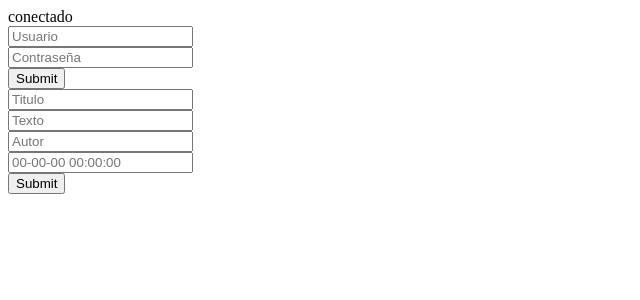
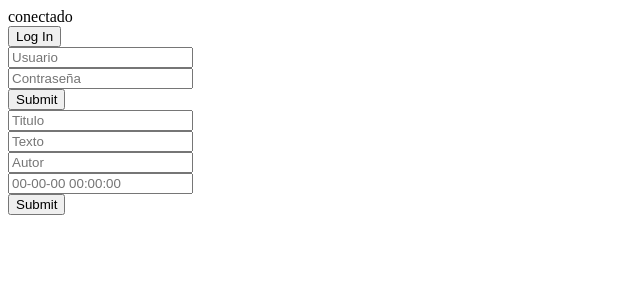
Before and after one commit to MarcosDAW/MarcosDAW, a PHP site: page / in a window 1280 px wide. Shown: the top 300 px of the page, without its empty margins (0-640 px from the left). Run offline with PHP 8.4, Linux system fonts and the light colour scheme.

Commit message:
agregado botones inicio sesion

```diff
--- a/blog/index.php
+++ b/blog/index.php
@@ -30,6 +30,8 @@
         echo "no hay datos ingresados";
     }
     */
+    echo'<button title="loguear">Log In</button>';
+
     if(isset($_POST['usuario']) && isset($_POST['contraseña'])){
         $usuario = $_POST['usuario'];
         $contraseña = $_POST['contraseña'];
@@ -39,6 +41,7 @@
             if($row = mysqli_fetch_row($result)){
                 $sql = "SELECT titulo,texto,autor,fecha,imagen FROM articulos";
                 $result = mysqli_query($mysql,$sql);
+                echo '<button title="agregar_articulo">Articulo Nuevo</button>';
                 foreach($result as $rows){
                     echo '<h1>'.$rows['titulo'].'</h1>';
                     echo '<div>';
@@ -49,6 +52,7 @@
                     echo '<hr>';
                     echo '</div>';
                 }
+
             }else{
                 echo "usuario incorrecto";
             }
@@ -76,6 +80,9 @@
         <br>
         <input type="submit" name="insertar" placeholder="Insertar">
     </form>
+    <form action="index.php" method="POST">
+
+    </form>
 
 </body>
 </html>
```
